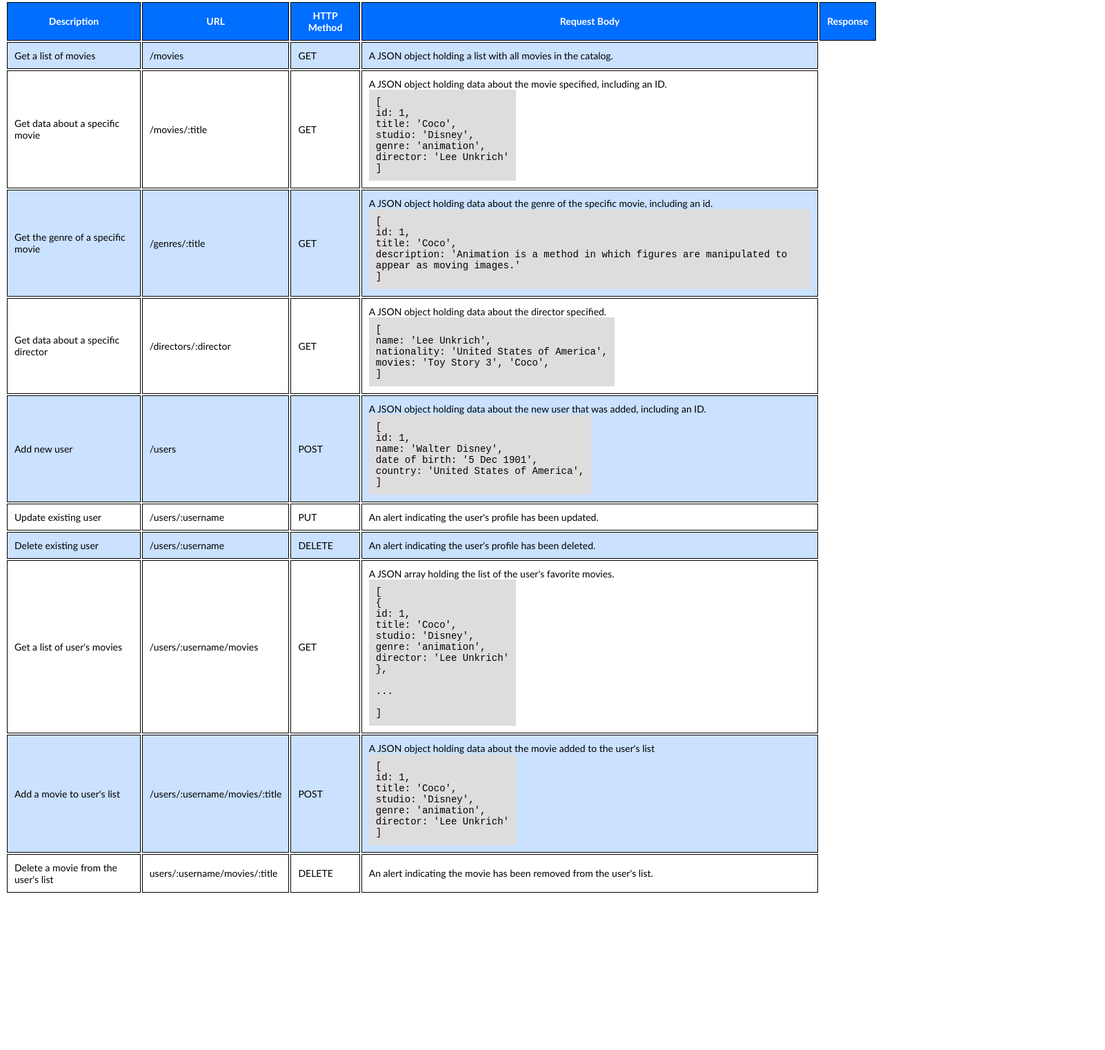
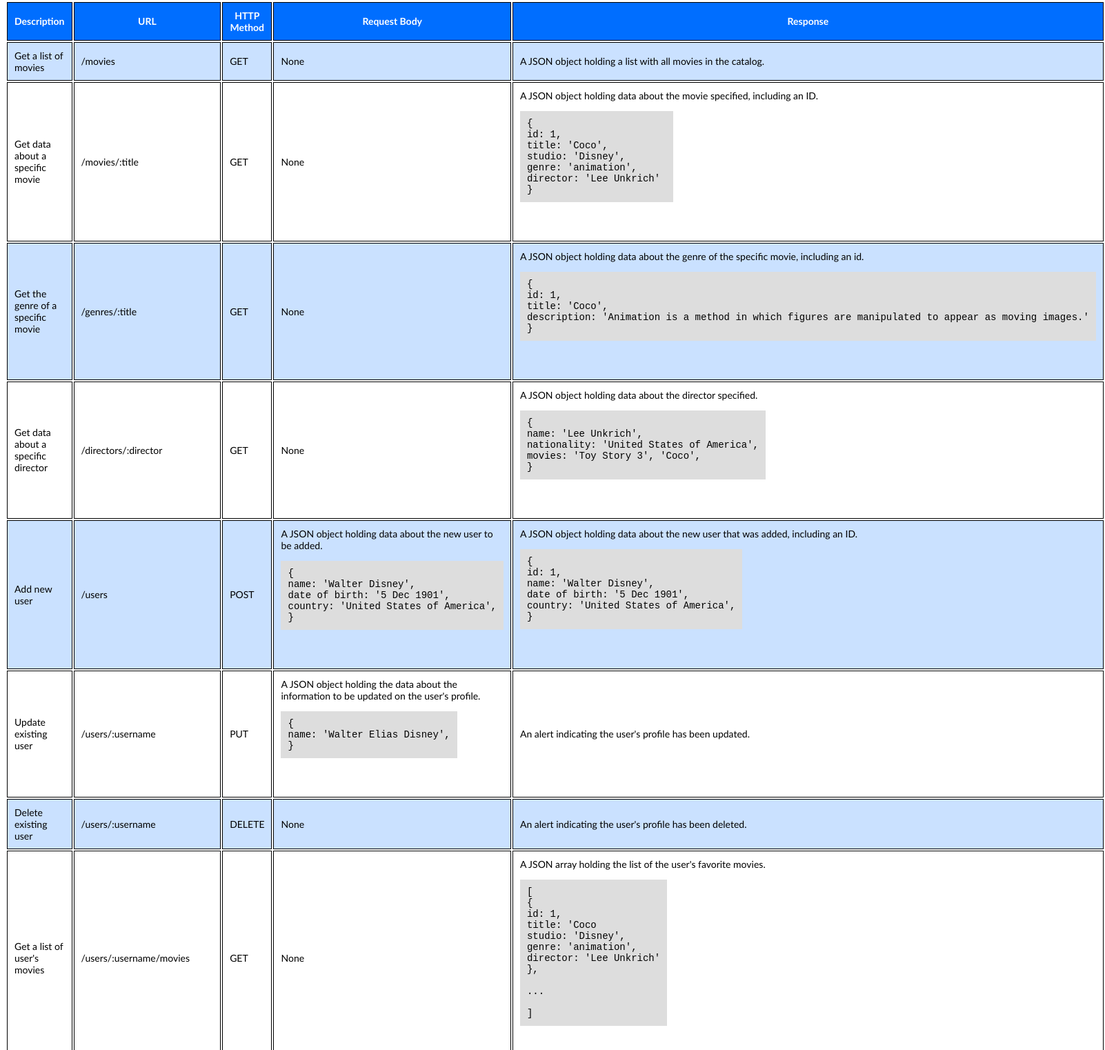
Before and after one commit to MaiaraLopes/Achievement-2, a website: page public/documentation.html in a window 1280 px wide. Shown: the part 182-1704 px from the top of the page at 69% size, 1602 px wide, since content can reach past the window. Before the commit the page ends 1486 px from the top, so only its background shows below. Drawn offline with Linux system fonts and the light colour scheme.

Commit message:
Update table with "Request body"

```diff
--- a/public/documentation.html
+++ b/public/documentation.html
@@ -31,6 +31,7 @@
         <td>Get a list of movies</td>
         <td>/movies</td>
         <td>GET</td>
+        <td>None</td>
         <td>A JSON object holding a list with all movies in the catalog.</td>
       </tr>
 
@@ -38,15 +39,18 @@
         <td>Get data about a specific movie</td>
         <td>/movies/:title</td>
         <td>GET</td>
+        <td>None</td>
         <td>
-          A JSON object holding data about the movie specified, including an ID.</br>
-          <code>[</br>
-          id: 1, </br>
-          title: 'Coco', </br>
-          studio: 'Disney', </br>
-          genre: 'animation', </br>
-          director: 'Lee Unkrich' </br>
-          ]</code>
+          A JSON object holding data about the movie specified, including an ID.
+          <pre>
+<code>{
+id: 1,
+title: 'Coco',
+studio: 'Disney',
+genre: 'animation',
+director: 'Lee Unkrich'
+}</code>
+          </pre>
         </td>
       </tr>
 
@@ -54,26 +58,32 @@
           <td>Get the genre of a specific movie</td>
           <td>/genres/:title</td>
           <td>GET</td>
-          <td>A JSON object holding data about the genre of the specific movie, including an id.</br>
-            <code>[</br>
-            id: 1,</br>
-            title: 'Coco',</br>
-            description: 'Animation is a method in which figures are manipulated to appear as moving images.'</br>
-            ]</code>
-            </td>
+          <td>None</td>
+          <td>A JSON object holding data about the genre of the specific movie, including an id.
+            <pre>
+<code>{
+id: 1,
+title: 'Coco',
+description: 'Animation is a method in which figures are manipulated to appear as moving images.'
+}</code>
+            </pre>
+        </td>
       </tr>
 
       <tr>
           <td>Get data about a specific director</td>
           <td>/directors/:director</td>
           <td>GET</td>
-          <td>A JSON object holding data about the director specified.</br>
-            <code>[</br>
-            name: 'Lee Unkrich',</br>
-            nationality: 'United States of America',</br>
-            movies: 'Toy Story 3', 'Coco',</br>
-            ]</code>
-            </td>
+          <td>None</td>
+          <td>A JSON object holding data about the director specified.
+            <pre>
+<code>{
+name: 'Lee Unkrich',
+nationality: 'United States of America',
+movies: 'Toy Story 3', 'Coco',
+}</code>
+            </pre>
+        </td>
       </tr>
 
 <!-- User information-->
@@ -82,20 +92,38 @@
           <td>Add new user</td>
           <td>/users</td>
           <td>POST</td>
-          <td>A JSON object holding data about the new user that was added, including an ID.</br>
-            <code>[</br>
-            id: 1,</br>
-            name: 'Walter Disney',</br>
-            date of birth: '5 Dec 1901',</br>
-            country: 'United States of America',</br>
-            ]</code>
-            </td>
+          <td>A JSON object holding data about the new user to be added.
+            <pre>
+<code>{
+name: 'Walter Disney',
+date of birth: '5 Dec 1901',
+country: 'United States of America',
+}</code>
+            </pre>
+        </td>
+          <td>A JSON object holding data about the new user that was added, including an ID.
+            <pre>
+<code>{
+id: 1,
+name: 'Walter Disney',
+date of birth: '5 Dec 1901',
+country: 'United States of America',
+}</code>
+            </pre>
+        </td>
       </tr>
 
       <tr>
           <td>Update existing user</td>
           <td>/users/:username</td>
           <td>PUT</td>
+          <td>A JSON object holding the data about the information to be updated on the user's profile.
+              <pre>
+<code>{
+name: 'Walter Elias Disney',
+}</code>
+            </pre>
+          </td>
           <td>An alert indicating the user's profile has been updated.</td>
       </tr>
 
@@ -103,6 +131,7 @@
           <td>Delete existing user</td>
           <td>/users/:username</td>
           <td>DELETE</td>
+          <td>None</td>
           <td>An alert indicating the user's profile has been deleted.</td>
       </tr>
 
@@ -112,17 +141,20 @@
           <td>Get a list of user's movies</td>
           <td>/users/:username/movies</td>
           <td>GET</td>
+          <td>None</td>
           <td>A JSON array holding the list of the user's favorite movies.</br>
-            <code>[</br>
-            {</br>
-            id: 1,</br>
-            title: 'Coco',</br>
-            studio: 'Disney',</br>
-            genre: 'animation',</br>
-            director: 'Lee Unkrich'</br>
-            },</br></br>
-            ...</br></br>
-            ]</code>
+            <pre>
+<code>[
+{
+id: 1,
+title: 'Coco
+studio: 'Disney',
+genre: 'animation',
+director: 'Lee Unkrich'
+},</br>
+...</br>
+]</code>
+            </pre>
          </td>
       </tr>
 
@@ -130,21 +162,34 @@
           <td>Add a movie to user's list</td>
           <td>/users/:username/movies/:title</td>
           <td>POST</td>
-          <td>A JSON object holding data about the movie added to the user's list</br>
-            <code>[</br>
-            id: 1, </br>
-            title: 'Coco', </br>
-            studio: 'Disney', </br>
-            genre: 'animation', </br>
-            director: 'Lee Unkrich' </br>
-            ]</code>
-            </td>
+          <td>A JSON object holding data about the movie to be added to the user's list.
+              <pre>
+<code>{
+title: 'Coco',
+studio: 'Disney',
+genre: 'animation',
+director: 'Lee Unkrich'
+}</code>
+            </pre>
+          </td>
+          <td>A JSON object holding data about the movie added to the user's list.
+            <pre>
+<code>{
+id: 1,
+title: 'Coco',
+studio: 'Disney',
+genre: 'animation',
+director: 'Lee Unkrich'
+}</code>
+            </pre>
+          </td>
       </tr>
 
       <tr>
           <td>Delete a movie from the user's list</td>
           <td>users/:username/movies/:title</td>
           <td>DELETE</td>
+          <td>None</td>
           <td>An alert indicating the movie has been removed from the user's list.</td>
       </tr>
     </table>
```
